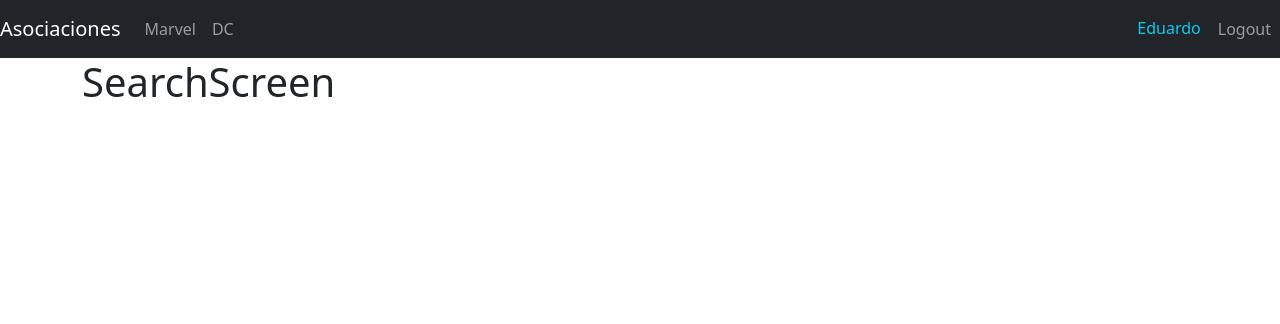
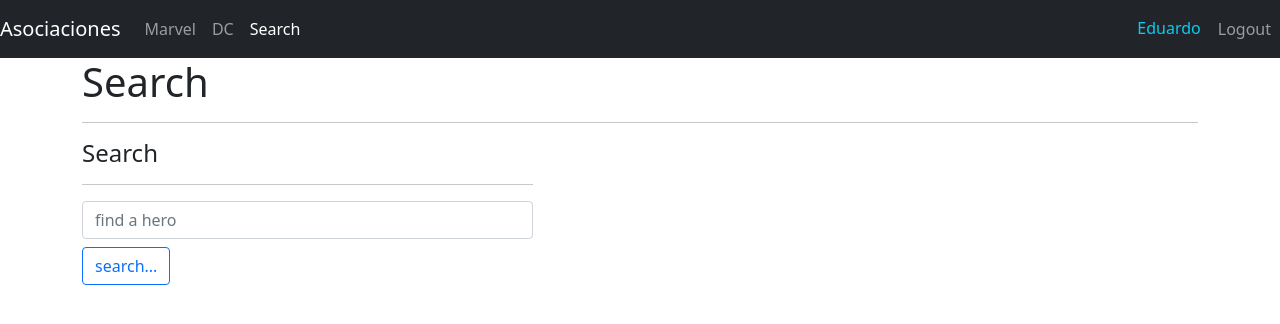
Before and after one commit to ewa1do/React-Course, a React (Vite) app in the folder heroes-app/: page /search in a window 1280 px wide. Shown: the top 324 px of the page. Built offline with nearby package versions, Linux system fonts and the light colour scheme.

Commit message:
SearchComponent

```diff
--- a/heroes-app/src/components/UI/Navbar.jsx
+++ b/heroes-app/src/components/UI/Navbar.jsx
@@ -38,6 +38,15 @@ export const Navbar = () => {
           >
             DC
           </NavLink>
+
+          <NavLink
+            className={({ isActive }) =>
+              'nav-item nav-link ' + (isActive ? 'active' : '')
+            }
+            to='/search'
+          >
+            Search
+          </NavLink>
         </div>
       </div>
 
--- a/heroes-app/src/components/search/SearchScreen.jsx
+++ b/heroes-app/src/components/search/SearchScreen.jsx
@@ -1,10 +1,51 @@
 import React from 'react';
+import useForm from '../../hooks/useForm';
 
 const SearchScreen = () => {
+  const [formValues, handleInputChange, reset] = useForm({
+    searchText: '',
+  });
+
+  const { searchText } = formValues;
+
+  const handleSearch = (e) => {
+    e.preventDefault();
+
+    console.log(searchText);
+
+    reset();
+  };
+
   return (
-    <div>
-      <h1>SearchScreen</h1>
-    </div>
+    <>
+      <h1>Search</h1>
+      <hr />
+      <div className='row'>
+        <div className='col-5'>
+          <h4>Search</h4>
+          <hr />
+
+          <form onSubmit={handleSearch}>
+            <input
+              type='text'
+              placeholder='find a hero'
+              className='form-control'
+              name='searchText'
+              autoComplete='off'
+              value={searchText}
+              onChange={handleInputChange}
+            />
+
+            <button
+              type='submit'
+              className='btn btn-outline-primary mt-2 btn-block'
+            >
+              search...
+            </button>
+          </form>
+        </div>
+      </div>
+    </>
   );
 };
 
--- /dev/null
+++ b/heroes-app/src/hooks/useForm.jsx
@@ -0,0 +1,20 @@
+import { useState } from 'react';
+
+const useForm = (initialState = {}) => {
+  const [values, setValues] = useState(initialState);
+
+  const handleInputChange = ({ target }) => {
+    setValues({
+      ...values,
+      [target.name]: target.value,
+    });
+  };
+
+  const reset = () => {
+    setValues(initialState);
+  };
+
+  return [values, handleInputChange, reset];
+};
+
+export default useForm;
```
